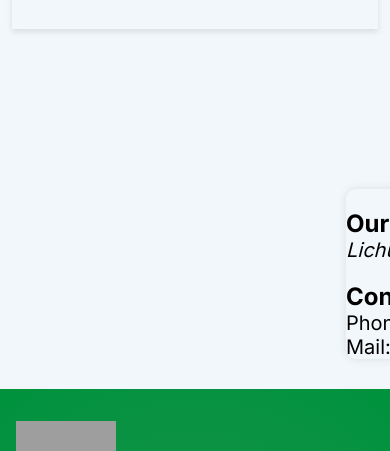
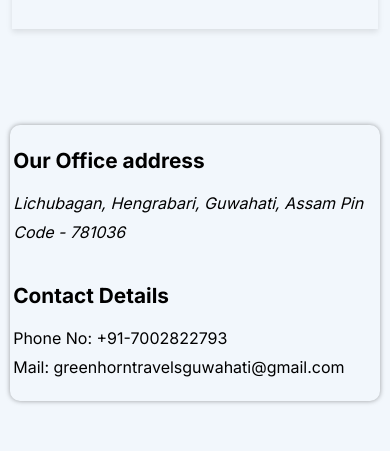
Before and after one commit to Abhishek10351/green-horn-travels, a Next.js app: page /about in a window 390 px wide. Shown: the part 3540-3991 px from the top of the page. Built offline with nearby package versions, Linux system fonts and the light colour scheme; grey boxes are pictures that could not be loaded.

Commit message:
made address component responsive

```diff
--- a/components/about/address/Address.css
+++ b/components/about/address/Address.css
@@ -8,10 +8,33 @@
   box-shadow: 0 0 10px 0 rgba(0, 0, 0, 0.1);
 }
 .office-address {
-    p,address {
+  p,
+  address {
     font-size: 20px;
   }
   h2 {
     margin-top: 20px;
   }
 }
+
+/* Media query for screens with a max width of 480px (Mobile) */
+@media screen and (max-width: 480px) {
+  .office-address {
+    margin: 6rem 0rem;
+    width: auto;
+    padding: 0.2rem;
+    box-shadow: 0 0 5px 0 rgba(0, 0, 0, 0.37);
+  }
+
+  .office-address p,
+  .office-address address {
+    font-size: 1rem;
+    padding: 1rem 0rem;
+    line-height: 1.8rem;
+  }
+
+  .office-address h2 {
+    margin-top: 20px;
+    font-size: 1.3rem;
+  }
+}
```
Lines whose indentation alone changed are shown as unchanged.
